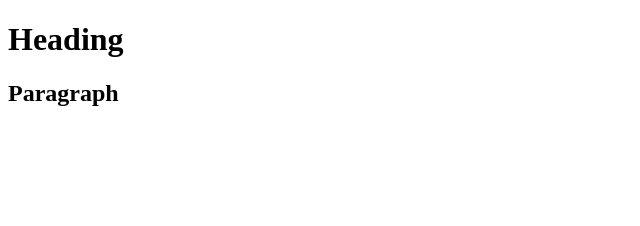
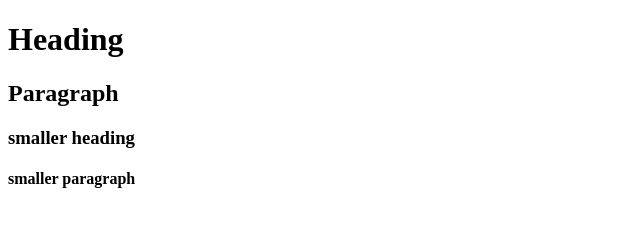
Before and after one commit to ghayyasraja/gitpractice, a plain HTML site: page index.html in a window 1280 px wide. Shown: the whole page, without its empty margins (0-640 px from the left). Drawn offline with Linux system fonts and the light colour scheme.

Commit message:
This is the second commit

```diff
--- a/index.html
+++ b/index.html
@@ -4,5 +4,7 @@
     <body>
         <h1>Heading</h1>
         <h2>Paragraph</h2>
+        <h3>smaller heading</h3>
+        <h4>smaller paragraph</h4>
     </body>
 </html>
```
